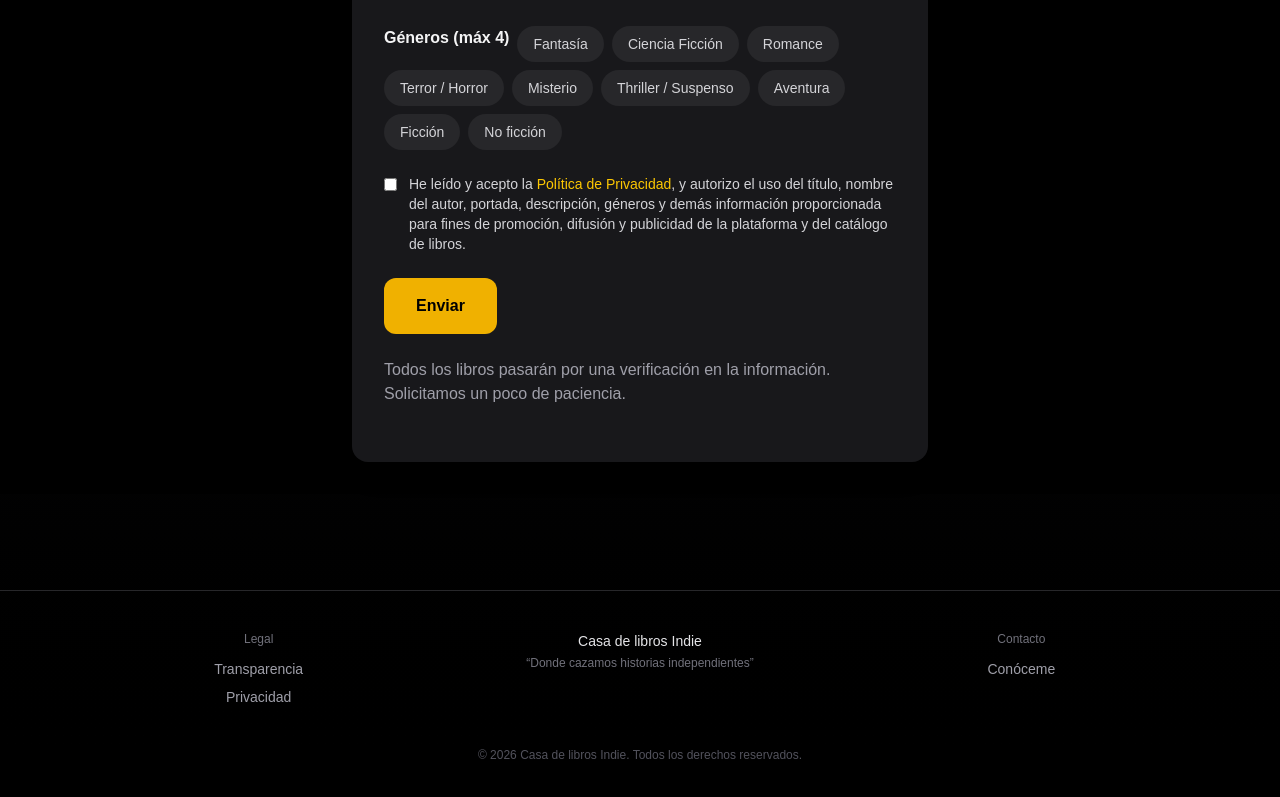
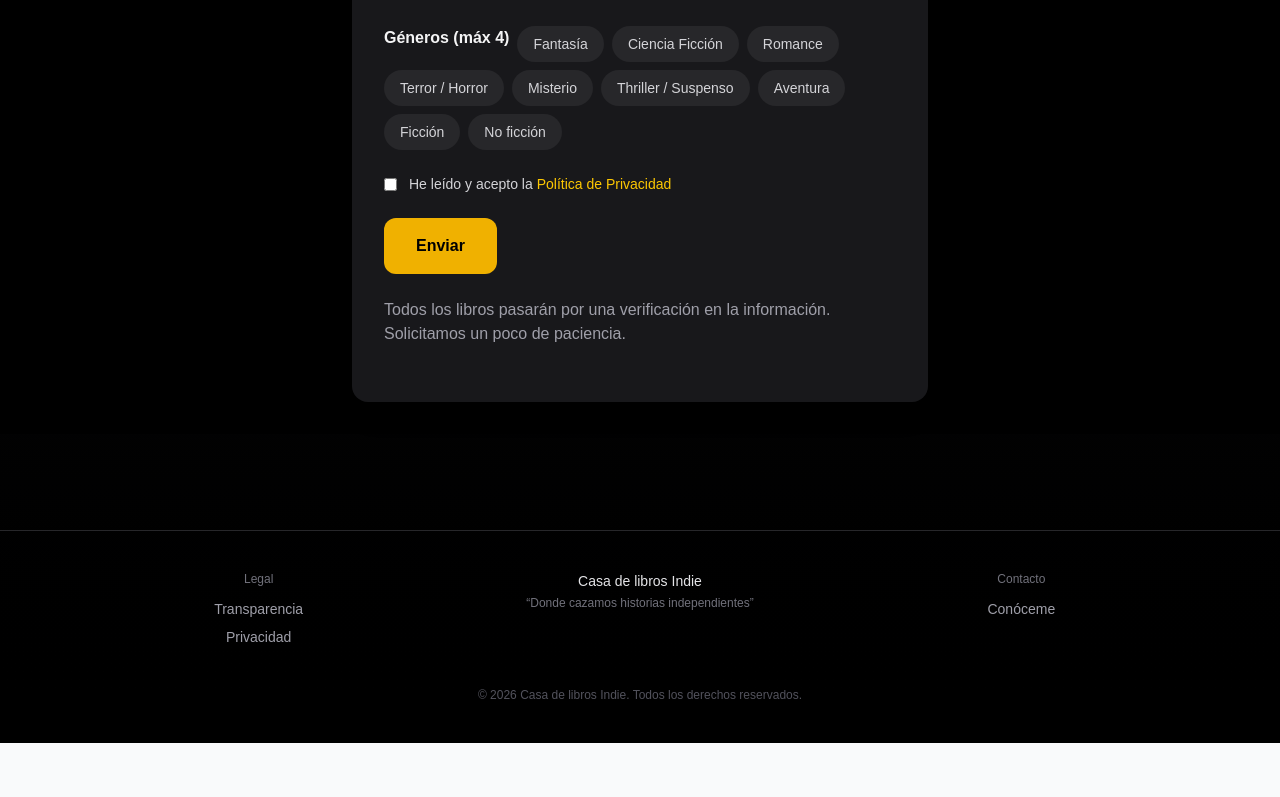
Before and after one commit to decaosyletras/biblio, a Next.js app: page /contacto in a window 1280 px wide. Shown: the part 885-1682 px from the top of the page. After the commit the page ends 1628 px from the top, so only its background shows below. Built offline with nearby package versions, Linux system fonts and the light colour scheme.

Commit message:
politicas de priv3

```diff
--- a/app/contacto/page.tsx
+++ b/app/contacto/page.tsx
@@ -257,9 +257,6 @@ export default function Page() {
                 >
                   Política de Privacidad
                 </a>
-                , y autorizo el uso del título, nombre del autor, portada, descripción,
-                géneros y demás información proporcionada para fines de promoción,
-                difusión y publicidad de la plataforma y del catálogo de libros.
               </span>
             </label>
           </div>
```
